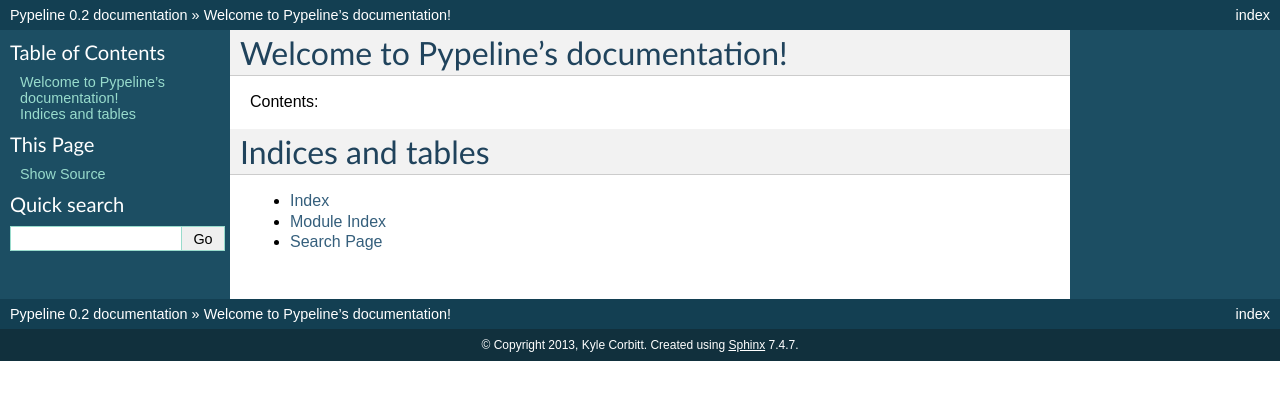
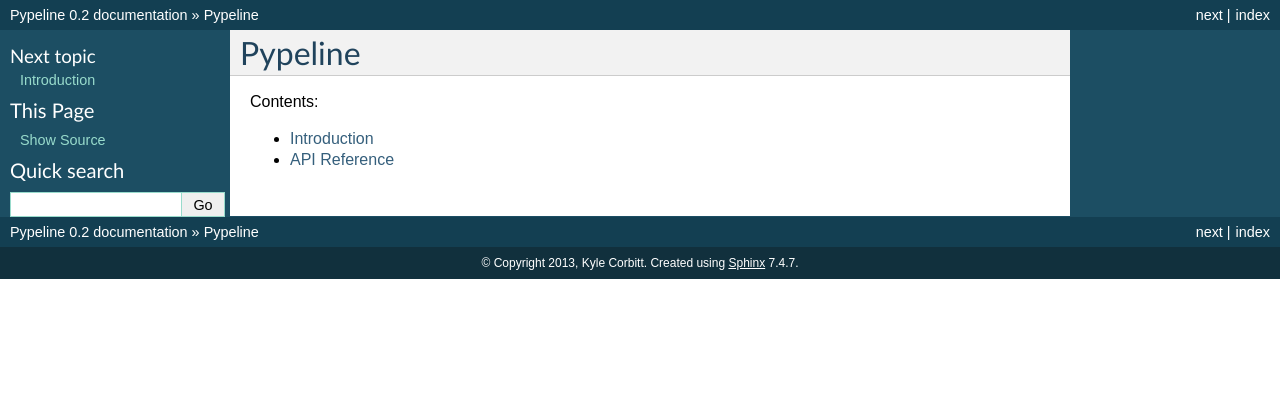
Before and after one commit to corbt/pypeline, a Sphinx documentation site: the page built from doc/index.rst, in a window 1280 px wide. Shown: the top 400 px of the page. Built offline with Sphinx 7.4.7, drawn with Linux system fonts in a browser that asks for light colours.

```diff
--- a/doc/conf.py
+++ b/doc/conf.py
@@ -18,7 +18,7 @@ import os
 # If extensions (or modules to document with autodoc) are in another directory,
 # add these directories to sys.path here. If the directory is relative to the
 # documentation root, use os.path.abspath to make it absolute, like shown here.
-sys.path.insert(0, os.path.abspath('../pypeline'))
+sys.path.insert(0, os.path.abspath('..'))
 
 # -- General configuration ------------------------------------------------
 
@@ -259,3 +259,5 @@ texinfo_documents = [
 
 # If true, do not generate a @detailmenu in the "Top" node's menu.
 #texinfo_no_detailmenu = False
+
+autodoc_member_order = 'bysource'
--- a/doc/index.rst
+++ b/doc/index.rst
@@ -3,19 +3,21 @@
    You can adapt this file completely to your liking, but it should at least
    contain the root `toctree` directive.
 
-Welcome to Pypeline's documentation!
-====================================
+Pypeline
+========
 
 Contents:
 
 .. toctree::
    :maxdepth: 2
 
+   intro
+   API
 
 
-Indices and tables
-==================
+.. Indices and tables
+.. ==================
 
-* :ref:`genindex`
-* :ref:`modindex`
-* :ref:`search`
+.. * :ref:`genindex`
+.. * :ref:`modindex`
+.. * :ref:`search`
--- /dev/null
+++ b/doc/intro.rst
@@ -0,0 +1,4 @@
+Introduction
+============
+
+Intro
```
Also changed, not shown: doc/API.rst (added, +15 -0 lines), 2 other files.
